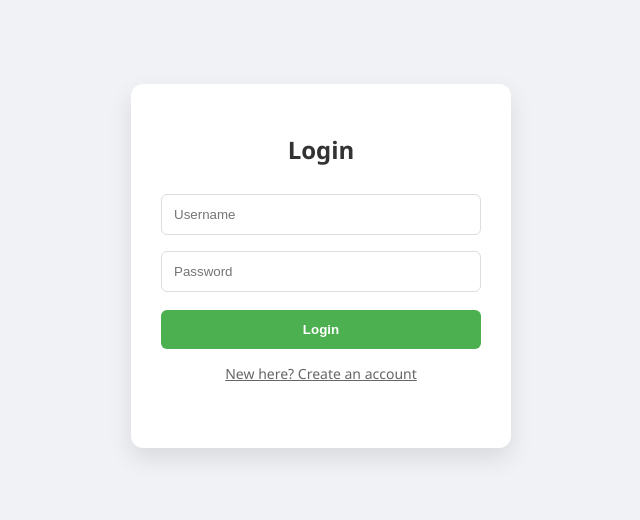
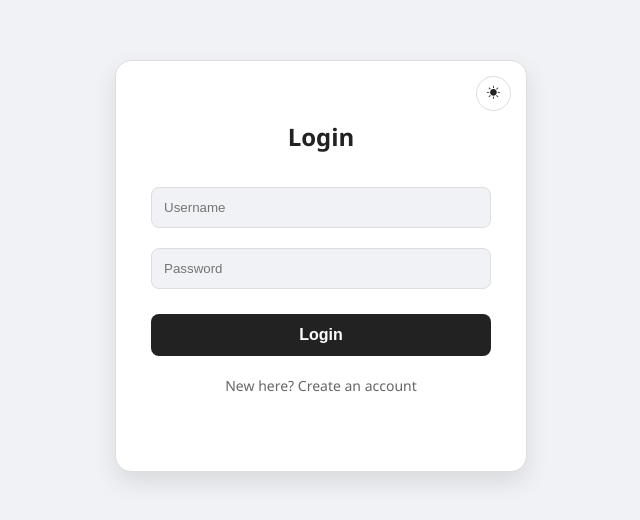
Before and after one commit to faruqi02/faruqitechnology-my, a plain HTML site: page login.html in a window 1280 px wide. Shown: the part 134-654 px from the top of the page, without its empty margins (319-959 px from the left). Drawn offline with nearby package versions, Linux system fonts and the light colour scheme.

Commit message:
changing login into darkmode/lightmode theme

```diff
--- a/login.html
+++ b/login.html
@@ -2,21 +2,139 @@
 <html lang="en">
 <head>
     <meta charset="UTF-8">
+    <meta name="viewport" content="width=device-width, initial-scale=1.0">
     <title>Login & Register - Task Manager</title>
+    <link rel="stylesheet" href="https://cdn.jsdelivr.net/npm/bootstrap-icons@1.11.3/font/bootstrap-icons.min.css">
+
     <style>
-        body { font-family: 'Segoe UI', sans-serif; display: flex; justify-content: center; align-items: center; height: 100vh; background: #f0f2f5; margin: 0; }
-        .card { background: white; padding: 30px; border-radius: 12px; box-shadow: 0 10px 25px rgba(0,0,0,0.1); width: 320px; text-align: center; }
-        h2 { margin-bottom: 20px; color: #333; }
-        input { width: 100%; padding: 12px; margin: 8px 0; border: 1px solid #ddd; border-radius: 6px; box-sizing: border-box; }
-        button { width: 100%; padding: 12px; background: #4CAF50; color: white; border: none; border-radius: 6px; cursor: pointer; font-weight: bold; margin-top: 10px; }
-        button:hover { background: #45a049; }
-        .toggle-link { margin-top: 15px; font-size: 14px; color: #666; cursor: pointer; text-decoration: underline; }
-        #message { margin-top: 15px; font-size: 14px; min-height: 20px; }
+        /* THEME VARIABLES */
+        :root {
+            --bg-color: #f0f2f5;
+            --card-bg: #ffffff;
+            --text-main: #222222;
+            --text-sub: #666666;
+            --border-color: #dddddd;
+            --accent: #007bff;
+            --primary-btn: #222222;
+            --shadow: rgba(0, 0, 0, 0.1);
+        }
+
+        [data-theme="dark"] {
+            --bg-color: #1a1a1b;
+            --card-bg: #2d2d2e;
+            --text-main: #e1e1e1;
+            --text-sub: #b1b1b1;
+            --border-color: #444444;
+            --primary-btn: #444444;
+            --shadow: rgba(0, 0, 0, 0.4);
+        }
+
+        body {
+            font-family: 'Segoe UI', system-ui, sans-serif;
+            display: flex;
+            justify-content: center;
+            align-items: center;
+            height: 100vh;
+            background-color: var(--bg-color);
+            margin: 0;
+            color: var(--text-main);
+            transition: background-color 0.3s, color 0.3s;
+        }
+
+        .card {
+            position: relative; /* Needed for absolute positioned toggle */
+            background: var(--card-bg);
+            padding: 40px 35px;
+            border-radius: 16px;
+            box-shadow: 0 10px 25px var(--shadow);
+            width: 340px;
+            text-align: center;
+            border: 1px solid var(--border-color);
+            transition: background 0.3s, border 0.3s;
+        }
+
+        /* Theme Toggle Button */
+        .theme-toggle-container {
+            position: absolute;
+            top: 15px;
+            right: 15px;
+        }
+
+        .theme-btn {
+            background: transparent;
+            border: 1px solid var(--border-color);
+            color: var(--text-main);
+            width: 35px;
+            height: 35px;
+            border-radius: 50%;
+            display: flex;
+            align-items: center;
+            justify-content: center;
+            cursor: pointer;
+            transition: all 0.2s;
+        }
+
+        .theme-btn:hover {
+            background: var(--bg-color);
+            border-color: var(--accent);
+        }
+
+        h2 { margin-bottom: 24px; color: var(--text-main); font-weight: 600; }
+
+        input {
+            width: 100%;
+            padding: 12px;
+            margin: 10px 0;
+            border: 1px solid var(--border-color);
+            border-radius: 8px;
+            box-sizing: border-box;
+            background: var(--bg-color);
+            color: var(--text-main);
+            outline: none;
+            transition: border-color 0.2s;
+        }
+
+        input:focus { border-color: var(--accent); }
+
+        button#mainBtn {
+            width: 100%;
+            padding: 12px;
+            background: var(--primary-btn);
+            color: white;
+            border: none;
+            border-radius: 8px;
+            cursor: pointer;
+            font-weight: bold;
+            margin-top: 15px;
+            font-size: 16px;
+            transition: opacity 0.2s;
+        }
+
+        button#mainBtn:hover { opacity: 0.9; }
+
+        .toggle-link {
+            margin-top: 20px;
+            font-size: 14px;
+            color: var(--text-sub);
+            cursor: pointer;
+            text-decoration: none;
+            display: inline-block;
+        }
+
+        .toggle-link:hover { color: var(--accent); text-decoration: underline; }
+
+        #message { margin-top: 15px; font-size: 14px; min-height: 20px; font-weight: 500; }
     </style>
 </head>
 <body>
 
     <div class="card">
+        <div class="theme-toggle-container">
+            <button class="theme-btn" onclick="toggleTheme()" title="Toggle Dark/Light Mode">
+                <i id="themeIcon" class="bi bi-sun-fill"></i>
+            </button>
+        </div>
+
         <h2 id="formTitle">Login</h2>
         <input type="text" id="username" placeholder="Username">
         <input type="password" id="password" placeholder="Password">
@@ -27,9 +145,33 @@
 
     <script>
         let isLoginMode = true;
-        // REPLACE THIS URL with your NEW deployment URL
         const API_URL = "https://script.google.com/macros/s/AKfycbwXb7C07DXX2l7t6bCFyA4LBHS4G8VI1-U1SoVMuEGXdRndQCDRt3kOwCuCWmy6mUMihA/exec";
 
+        // --- THEME LOGIC (System Default & Manual Toggle) ---
+        function initTheme() {
+            const savedTheme = localStorage.getItem('theme');
+            if (savedTheme) {
+                setTheme(savedTheme);
+            } else {
+                // Check System Default
+                const prefersDark = window.matchMedia('(prefers-color-scheme: dark)').matches;
+                setTheme(prefersDark ? 'dark' : 'light');
+            }
+        }
+
+        function setTheme(mode) {
+            document.documentElement.setAttribute('data-theme', mode);
+            localStorage.setItem('theme', mode);
+            const icon = document.getElementById('themeIcon');
+            icon.className = (mode === 'dark') ? 'bi bi-moon-stars-fill' : 'bi bi-sun-fill';
+        }
+
+        function toggleTheme() {
+            const current = document.documentElement.getAttribute('data-theme');
+            setTheme(current === 'dark' ? 'light' : 'dark');
+        }
+
+        // --- FORM LOGIC ---
         function toggleMode() {
             isLoginMode = !isLoginMode;
             document.getElementById('formTitle').innerText = isLoginMode ? "Login" : "Register";
@@ -45,7 +187,7 @@
 
             if (!user || !pass) {
                 msgDiv.innerText = "Please fill all fields.";
-                msgDiv.style.color = "red";
+                msgDiv.style.color = "#ff4d4d";
                 return;
             }
 
@@ -53,7 +195,7 @@
             const url = `${API_URL}?action=${action}&username=${encodeURIComponent(user)}&password=${encodeURIComponent(pass)}`;
 
             msgDiv.innerText = isLoginMode ? "Authenticating..." : "Creating account...";
-            msgDiv.style.color = "blue";
+            msgDiv.style.color = "var(--accent)";
 
             try {
                 const response = await fetch(url);
@@ -65,18 +207,21 @@
                         window.location.href = "managing-task.html";
                     } else {
                         msgDiv.innerText = "Registration successful! You can now login.";
-                        msgDiv.style.color = "green";
+                        msgDiv.style.color = "#28a745";
                         toggleMode();
                     }
                 } else {
                     msgDiv.innerText = data.message || "Action failed.";
-                    msgDiv.style.color = "red";
+                    msgDiv.style.color = "#ff4d4d";
                 }
             } catch (error) {
-                msgDiv.innerText = "Error: Check deployment 'Anyone' setting.";
-                msgDiv.style.color = "red";
+                msgDiv.innerText = "Connection error. Please try again.";
+                msgDiv.style.color = "#ff4d4d";
             }
         }
+
+        // Initialize theme on load
+        initTheme();
     </script>
 </body>
 </html>
```
